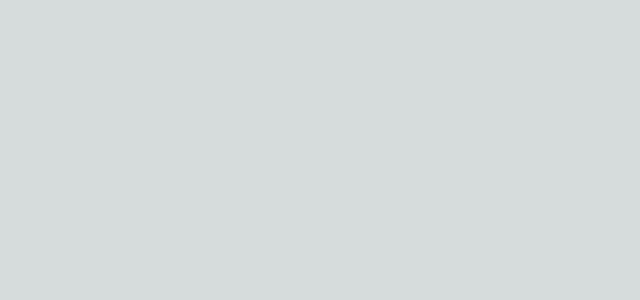
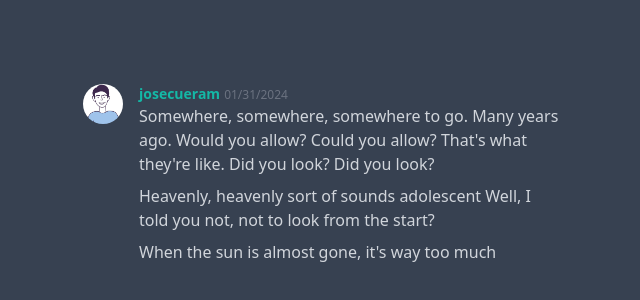
Before and after one commit to JoseCrz/tailwind-practice, a Next.js app: page / in a window 1280 px wide. Shown: the part 226-526 px from the top of the page, without its empty margins (317-957 px from the left). Built offline with nearby package versions, Linux system fonts and the light colour scheme.

Commit message:
Testing out

```diff
--- a/pages/index.tsx
+++ b/pages/index.tsx
@@ -1,3 +1,41 @@
 export default function Home() {
-  return <main></main>;
+  return (
+    <main className="bg-gray-700 min-h-screen flex items-center justify-center">
+      <div className="max-w-lg">
+        <article className="max-w-lg hover:bg-gray-800 hover:bg-opacity-30 px-4 py-1">
+          <div className="flex">
+            <img
+              src="/jose.jpg"
+              alt="Jose Cuevas Profile Picture"
+              className="rounded-full h-10 w-10"
+            />
+            <div className="ml-4">
+              <p className="flex items-baseline">
+                <span className="text-teal-500 font-bold text-sm">
+                  josecueram
+                </span>
+                <span className="text-gray-500 ml-1 text-xs">01/31/2024</span>
+              </p>
+              <p className="text-gray-300">
+                Somewhere, somewhere, somewhere to go. Many years ago. Would you
+                allow? Could you allow? That&apos;s what they&apos;re like. Did
+                you look? Did you look?
+              </p>
+            </div>
+          </div>
+        </article>
+        <article className="max-w-lg hover:bg-gray-800 hover:bg-opacity-30 px-4 py-1">
+          <p className="text-gray-300 pl-14">
+            Heavenly, heavenly sort of sounds adolescent Well, I told you not,
+            not to look from the start?
+          </p>
+        </article>
+        <article className="max-w-lg hover:bg-gray-800 hover:bg-opacity-30 px-4 py-1">
+          <p className="text-gray-300 pl-14">
+            When the sun is almost gone, it&apos;s way too much
+          </p>
+        </article>
+      </div>
+    </main>
+  );
 }
```
Also changed, not shown: public/jose.jpg (added).
